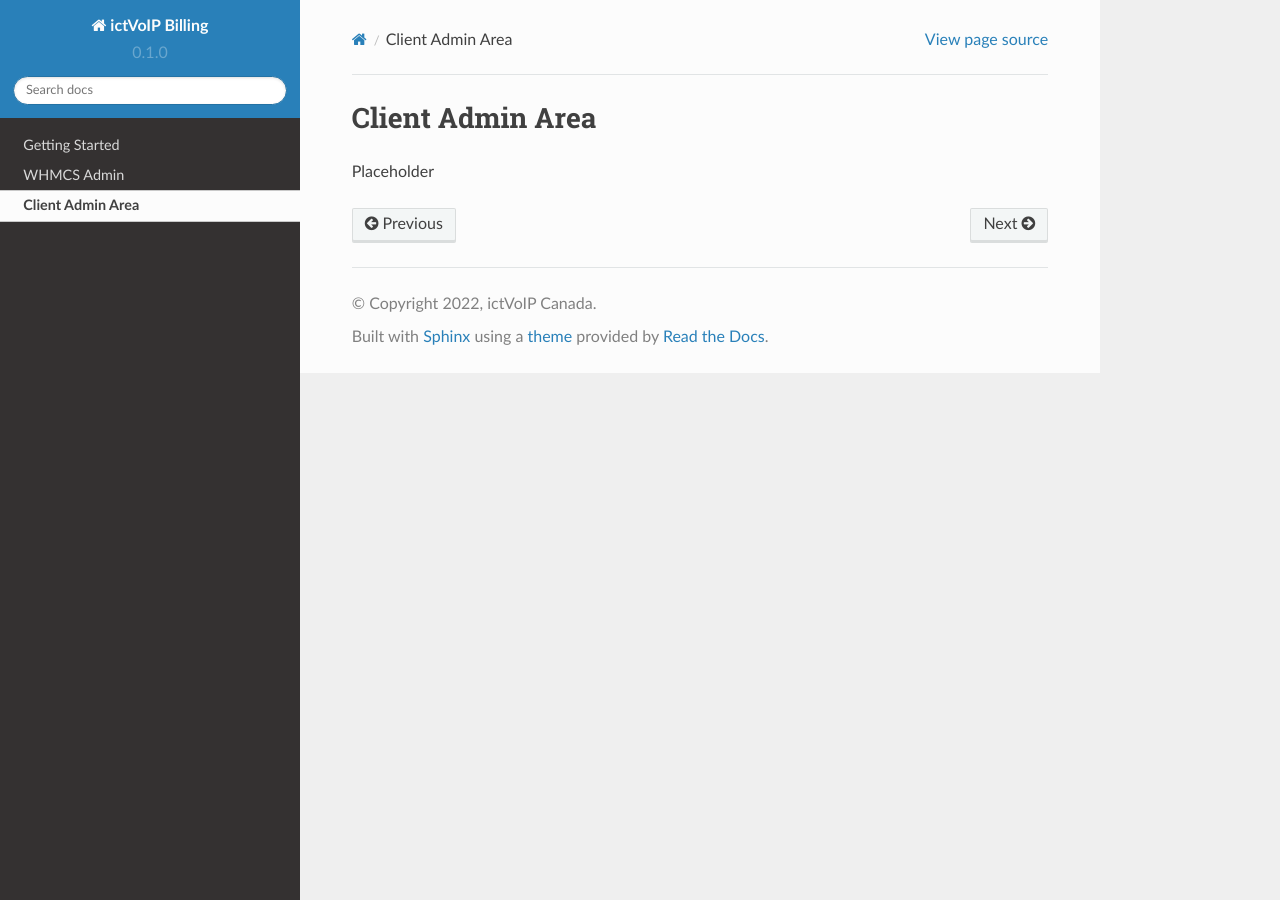
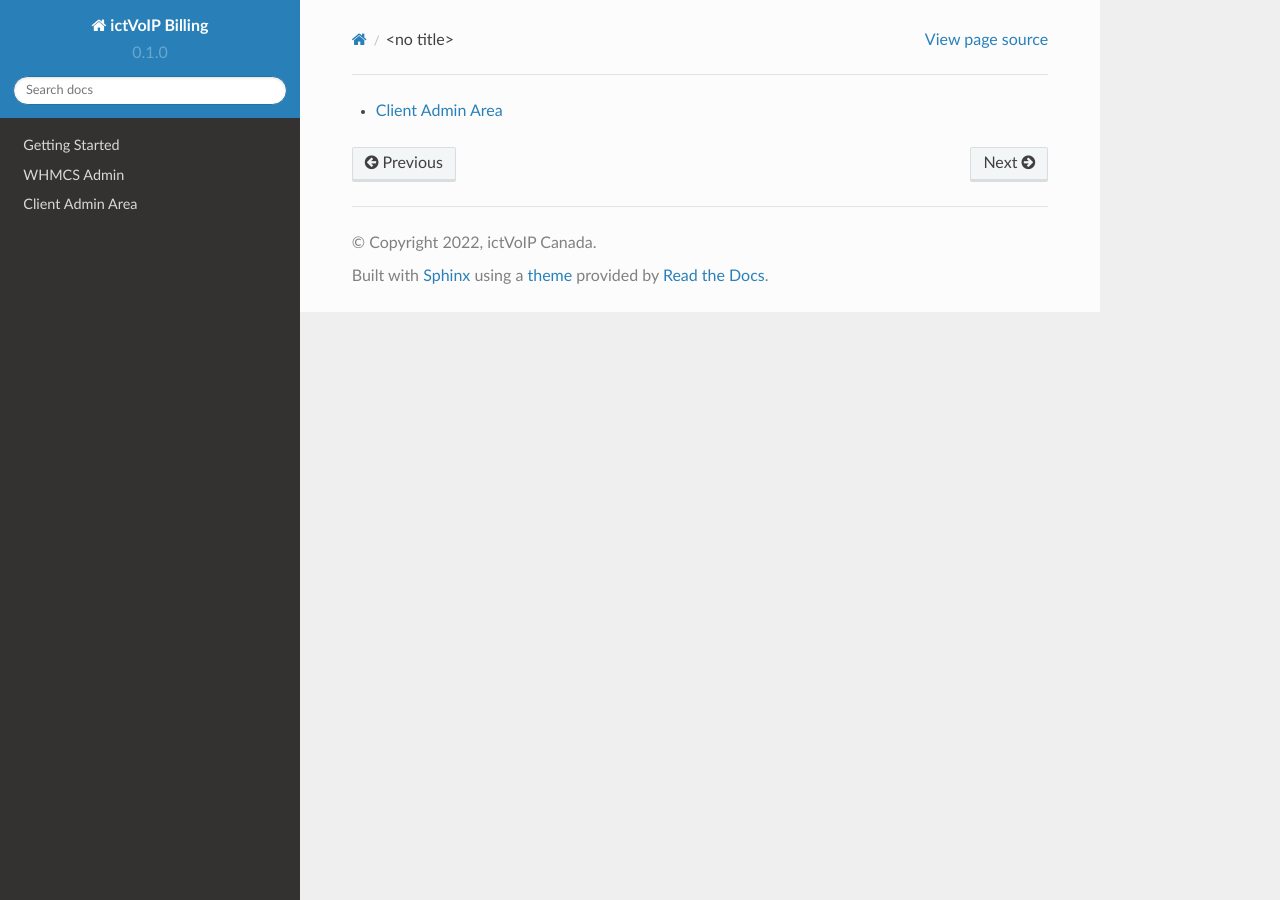
Before and after one commit to ictvoip/ictvoip-docs, a Sphinx documentation site: the page built from docs/source/clientadmin.rst, in a window 1280 px wide. Built offline with Sphinx 7.4.7 and the Read the Docs theme 2.0.0, drawn with Linux system fonts in a browser that asks for light colours; pages that are not in the unit, such as notebooks, are missing from menus.

Commit message:
Update clientadmin.rst

```diff
--- a/docs/source/clientadmin.rst
+++ b/docs/source/clientadmin.rst
@@ -1,5 +1,5 @@
-******************
-Client Admin Area
-******************
+.. toctree::
+  :maxdepth: 3
+  :glob:
 
-Placeholder
+  clientadmin/clientadmin.rst
```
